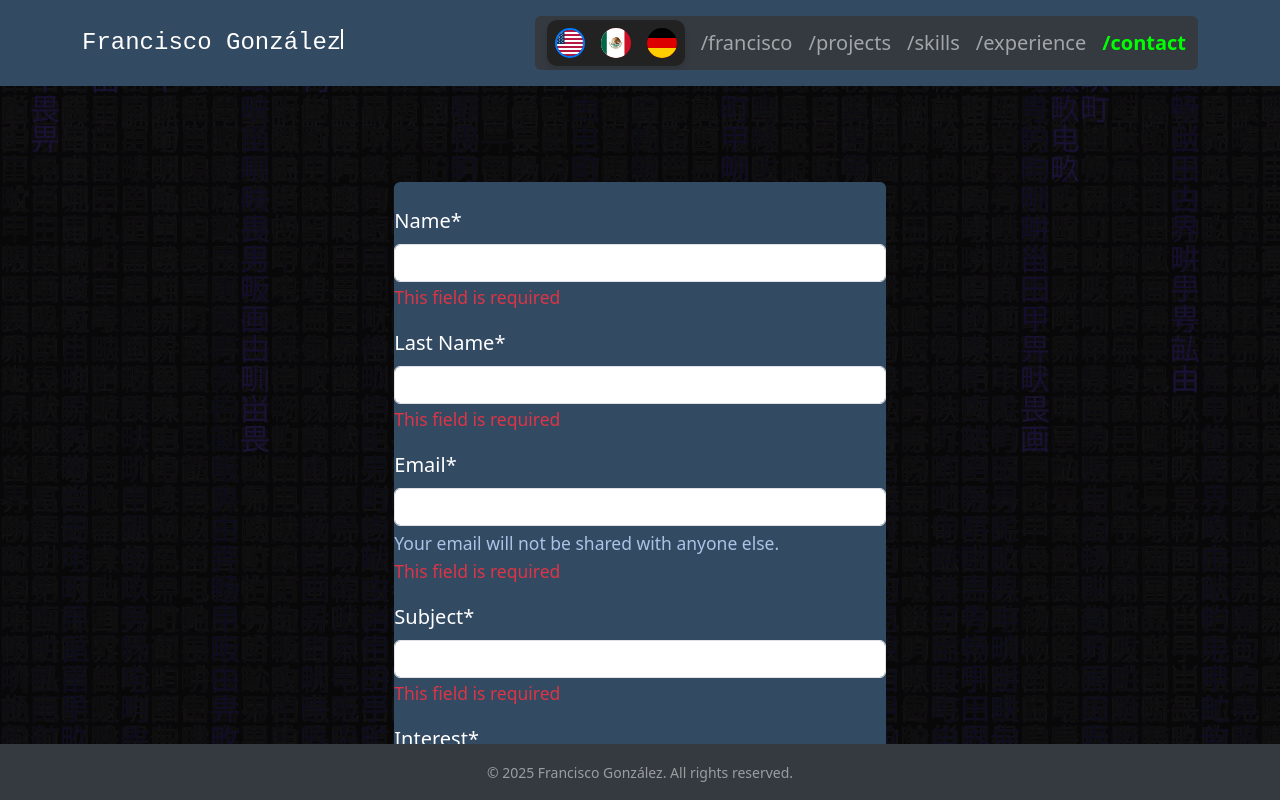
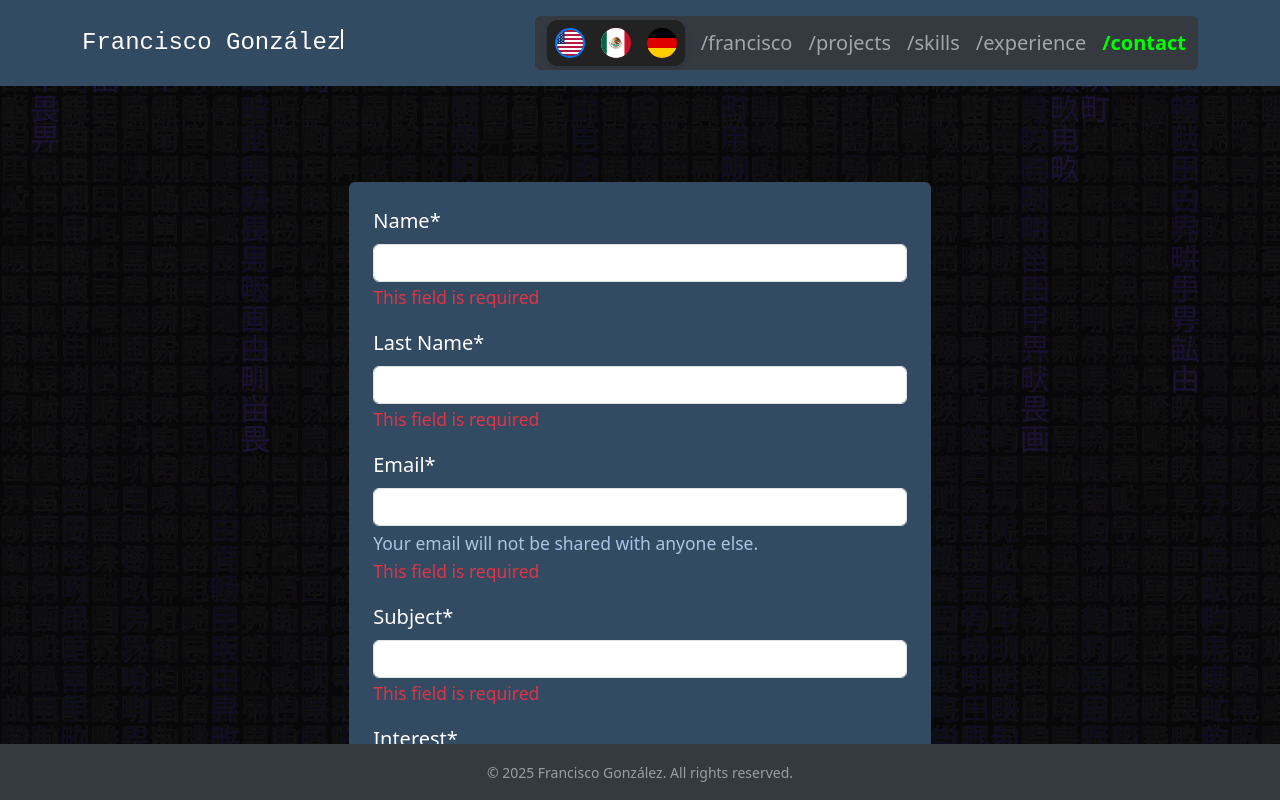
Before and after one commit to SlippedWave/professional_portfolio, a Vue app: page /contact in a window 1280 px wide. Built offline with nearby package versions, Linux system fonts and the light colour scheme.

Commit message:
width-contact-view-form

```diff
--- a/src/components/Contact/ContactForm.vue
+++ b/src/components/Contact/ContactForm.vue
@@ -1,5 +1,5 @@
 <template>
-    <div class="bg-primary contact-form py-4 rounded">
+    <div class="bg-primary contact-form p-4 rounded">
         <form @submit.prevent="handleSubmit">
 
             <div class="form-group">
@@ -182,7 +182,6 @@ const handleSubmit = async () => {
 
 <style scoped>
 .contact-form {
-    width: 45%;
     max-width: 650px;
     color: #fff;
     font-size: 1.25rem;
```
